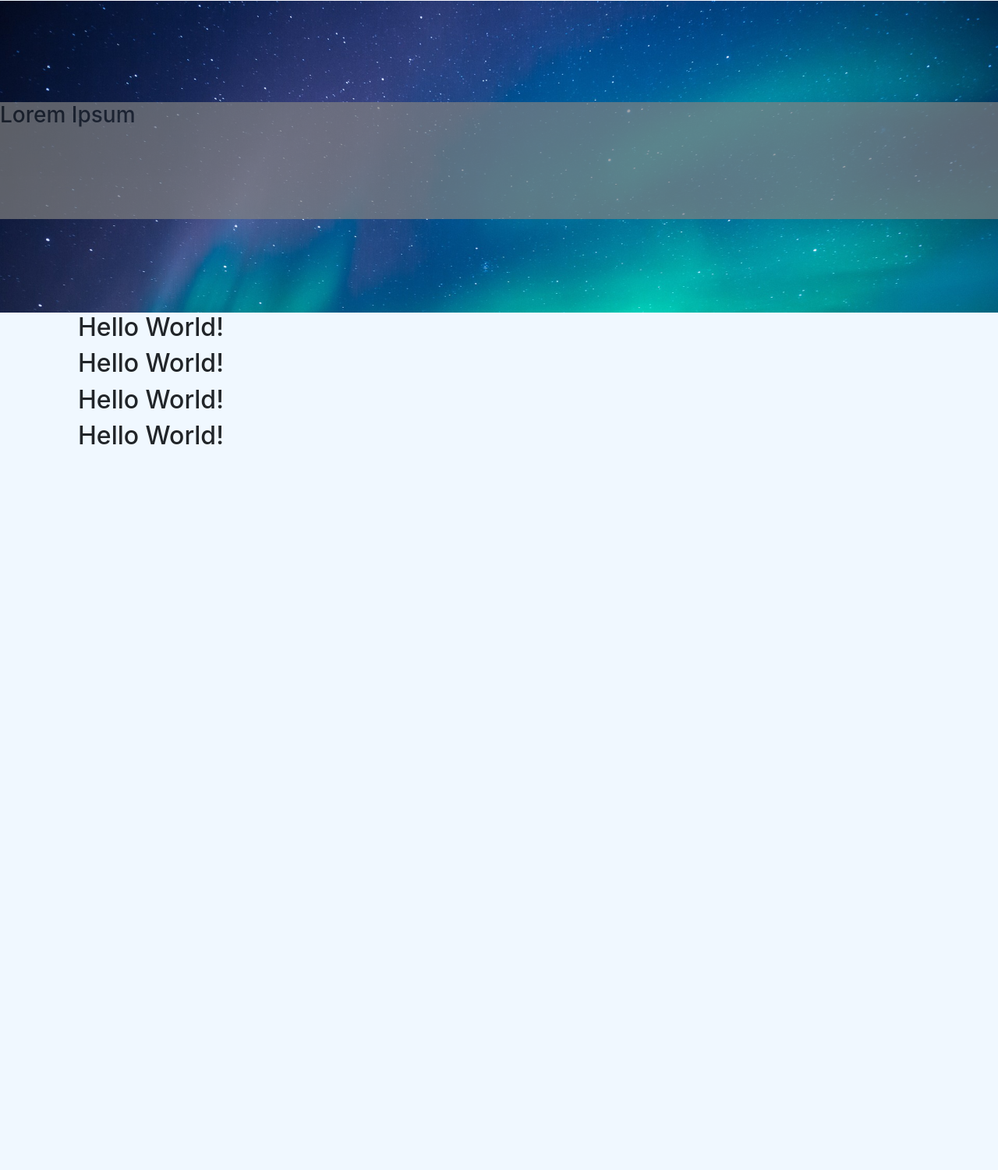
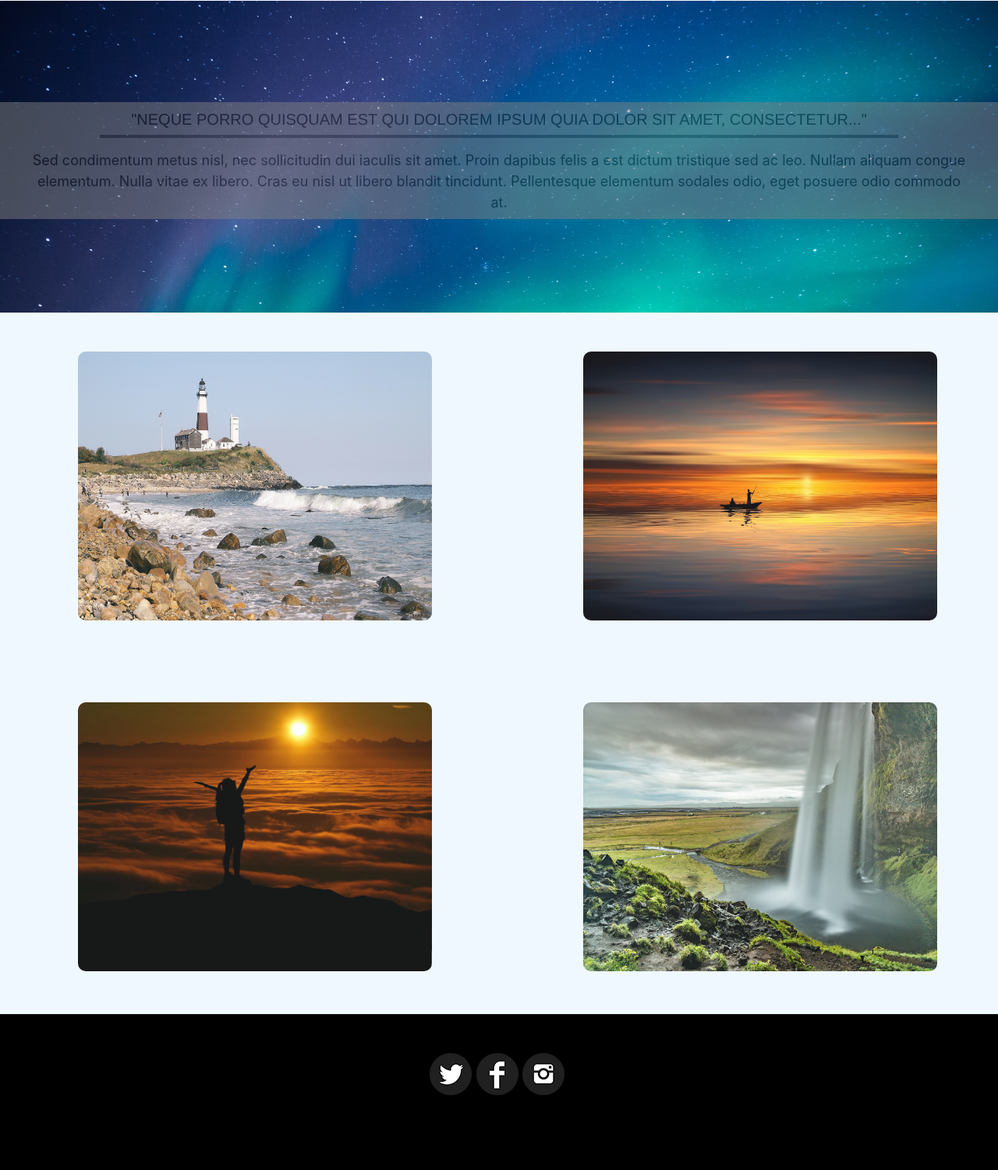
Before and after one commit to LucasKaon/Project_Travel, a plain HTML site: page index.html in a window 1280 px wide. Shown: the part 1299-2800 px from the top of the page at 78% size. Before the commit the page ends 1886 px from the top, so only its background shows below. Drawn offline with nearby package versions, Linux system fonts and the light colour scheme.

Commit message:
Imagens adicionadas. Transicao criada. Footer iniciado

```diff
--- a/css/style.css
+++ b/css/style.css
@@ -90,15 +90,75 @@
 
 	}
 
+	.line{
+		border: 2px solid #0d0d0d;
+		height: 2px;
+		width: 80%;
+		margin: 0 auto;
+		opacity: 0.5;
+	}
+
+	.caixa_galeria {
+
+		float: left;
+		margin-top: 50px;
+		margin-bottom: 50px;
+		height: 350px;
+
+	}
+
+	.img_galeria{
+		width: 105%;
+		height: 345px;
+		border-radius: 10px;
+		opacity: 0.9;
+		transition: 1.0s;
+	}
+
+	.img_galeria:hover{
+		/*width: 110%;*/
+		transform: scale(1.1);
+		opacity: 1.0;
+		transition: 1.2s;
+	}
+
+	.rodape{
+		clear: both;
+		width: 100%;
+		height: 200px;
+		background-color: #000000;
+
+	}
+
+	.conteudo_rodape{
+		width: 180px;
+		margin: auto;
+
+	}
+
+
+	.img_redes_sociais{
+
+		margin-left: 1px;
+		margin-top: 50px;
+	}
+
 	#conteudo_transicao{
 		margin-top: 130px;
 		width: 100%;
 		height: 150px;
 		background-color: gray;
 		position: absolute;
-		opacity: 0.7;
+		opacity: 0.5;
+		transition: 2s;
+	}
 
+	#conteudo_transicao:hover{
+		opacity: 0.8;
+		transition: 1s;
 	}
+
+
 
 
 
@@ -133,3 +193,30 @@
 		font-size: 13px;
 		text-transform: uppercase;
 	}
+
+	#titulo_transicao{
+		text-align: center;
+		font-family: 'Helvetica';
+		font-size: 20px;
+		color: #1a1a1a;
+		text-transform: uppercase;
+		margin-top: 10px;
+		transition: 2s;
+	}
+
+	#texto_transicao{
+		text-align: center;
+		font-size: 18px;
+		color: #1a1a1a;
+		margin-top: 15px;
+		margin-left: 40px;
+		margin-right: 40px;
+
+	}
+
+	#titulo_transicao:hover{
+		color:#0d0d0d;
+		font-size: 22px;
+		transition: 1s;
+
+	}
--- a/index.html
+++ b/index.html
@@ -18,8 +18,11 @@
 	</head>
 	<body>
 
+
+		<!-- Barra de Navegação-->
+
+
 	<header>
-
 		<div class="carousel-custom">
 
 
@@ -139,7 +142,15 @@
 
 			<div id="conteudo_transicao">
 
-				<h3>Lorem Ipsum</h3>
+				<h3 id="titulo_transicao">"Neque porro quisquam est qui dolorem ipsum quia dolor sit amet, consectetur..."</h3>
+
+				<div class="line"></div>
+
+				<p id="texto_transicao">
+
+					Sed condimentum metus nisl, nec sollicitudin dui iaculis sit amet. Proin dapibus felis a est dictum tristique sed ac leo. Nullam aliquam congue elementum. Nulla vitae ex libero. Cras eu nisl ut libero blandit tincidunt. Pellentesque elementum sodales odio, eget posuere odio commodo at.
+
+				</p>
 
 			</div>
 
@@ -147,33 +158,55 @@
 
 	</div> <!-- End Transição -->
 
-	<div class="container">
+	<div class="container"> 	<!-- Container II -->
 
-		<div class="col-md-6">
+		<div class="col-md-5 caixa_galeria ">
 
-			<h2>Hello World!</h2>
+			<img class="img_galeria" src="img/lighthouse.jpg">
 
 		</div>
 
-		<div class="col-md-6">
+		<div class="col-md-2" style="float: left;"></div>	<!-- espaçamento -->
 
-			<h2>Hello World!</h2>
+		<div class="col-md-5 col-xs-12 caixa_galeria ">
+
+			<img class="img_galeria" src="img/sunset.jpg">
 
 		</div>
 
-		<div class="col-md-6">
+		<div class="col-md-5  col-xs-12 caixa_galeria ">
 
-			<h2>Hello World!</h2>
+			<img class="img_galeria" src="img/top_of_world.jpg">
 
 		</div>
 
-		<div class="col-md-6">
+		<div class="col-md-2" style="float: left;"></div>	<!-- espaçamento -->
 
-			<h2>Hello World!</h2>
+		<div class="col-md-5 col-xs-12 caixa_galeria ">
+
+			<img class="img_galeria" src="img/paradise.jpg">
 
 		</div>
 
-	</div>
+	</div>	<!-- end Container II -->
+
+	<footer>
+
+		<div class="rodape ">
+
+				<div class="conteudo_rodape">
+
+						<img class="img_redes_sociais" src="img/contato/twitter.png">
+						<img class="img_redes_sociais" src="img/contato/facebook.png">
+						<img class="img_redes_sociais" src="img/contato/instagram.png">
+
+				</div>
+				<p id="direitos"><span class=""></span></p>
+
+		</div>
+
+
+	</footer>
 
 	<!-- jQuery / Bootstrap JS -->
     <script src="https://code.jquery.com/jquery-3.2.1.slim.min.js" integrity="sha384-KJ3o2DKtIkvYIK3UENzmM7KCkRr/rE9/Qpg6aAZGJwFDMVNA/GpGFF93hXpG5KkN" crossorigin="anonymous"></script>
```
Also changed, not shown: img/contato/facebook.png (added), img/contato/instagram.png (added), img/contato/twitter.png (added), img/lighthouse.jpg (added), img/top_of_world.jpg (added).
